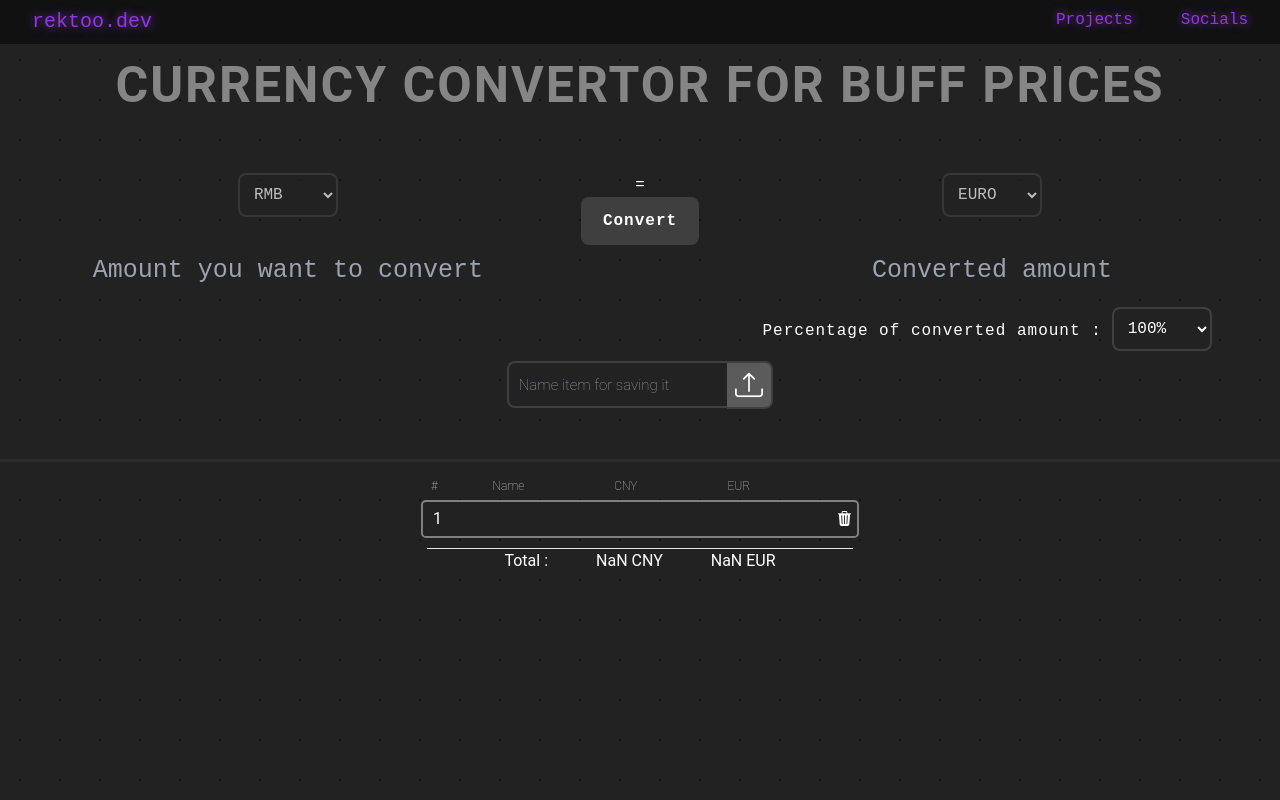
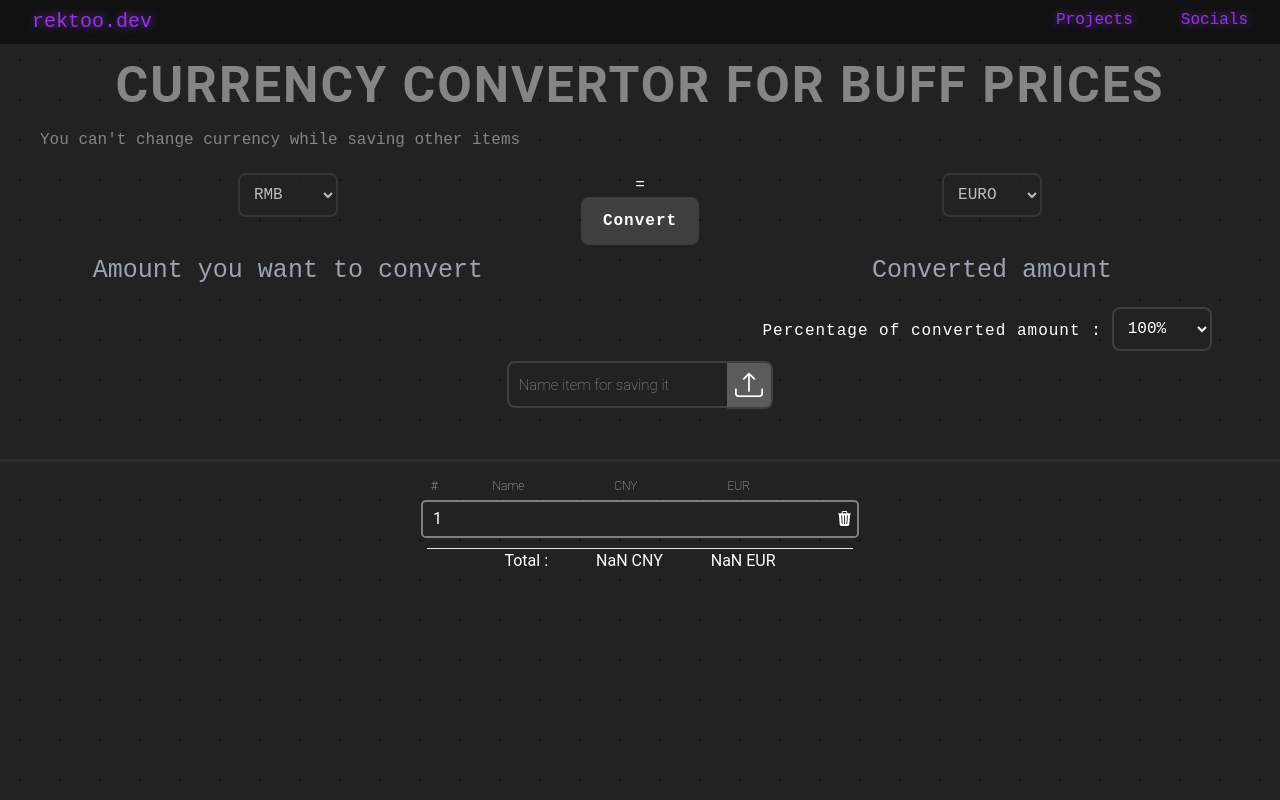
Before and after one commit to Rektoooooo/Rektoooooo.github.io, a website: page buffcal.html in a window 1280 px wide. Both pictures are taken after a click on the button 750 px from the left and 385 px from the top of the page. Drawn offline with nearby package versions, Linux system fonts and the light colour scheme; a web font is replaced by a local one.

Commit message:
reminder update

```diff
--- a/buffcal.css
+++ b/buffcal.css
@@ -238,3 +238,7 @@ input::placeholder{
     display: flex;
     flex-direction: column;
 }
+
+.txt-gray{
+    color: #858585;
+}
--- a/buffcal.html
+++ b/buffcal.html
@@ -31,6 +31,7 @@
 <h1 class="title pt-12">CURRENCY CONVERTOR FOR BUFF PRICES</h1>
 <div class="main">
 <div class="box">
+    <p class="absolute top-32 left-10 txt-gray hidden" id="reminder">You can't change currency while saving other items</p>
     <select id="primary" onchange="changeCurrency(); setRate();" class="input">
         <option value="CNY">RMB</option>
         <option value="USD">USD</option>
--- a/buffcal.js
+++ b/buffcal.js
@@ -163,6 +163,13 @@ function addItem(item) {
     currOneSum += parseFloat(before);
     currTwoSum += parseFloat(after);
 
+    const parentElement = document.getElementById("saveItemDiv");
+    const numberOfChildren = parentElement.childElementCount;
+
+    if (numberOfChildren > 0) {
+        document.getElementById("reminder").classList.remove("hidden");
+    }
+
     var summOneElement = document.getElementById('summOne')
     summOneElement.innerHTML = (currOneSum).toFixed(2) + " " + currBefore;
     var summTwoElement = document.getElementById('summTwo')
@@ -212,6 +219,7 @@ function deleteItem(elem) {
 
     if (numberOfChildren == 0){
         document.getElementById("totalDiv").classList.add("hidden");
+        document.getElementById("reminder").classList.add("hidden");
         document.getElementById("totalDiv").classList.remove("flex");
         storNum = 1;
         document.getElementById('primary').disabled = false;
```
Also changed, not shown: output.css.
